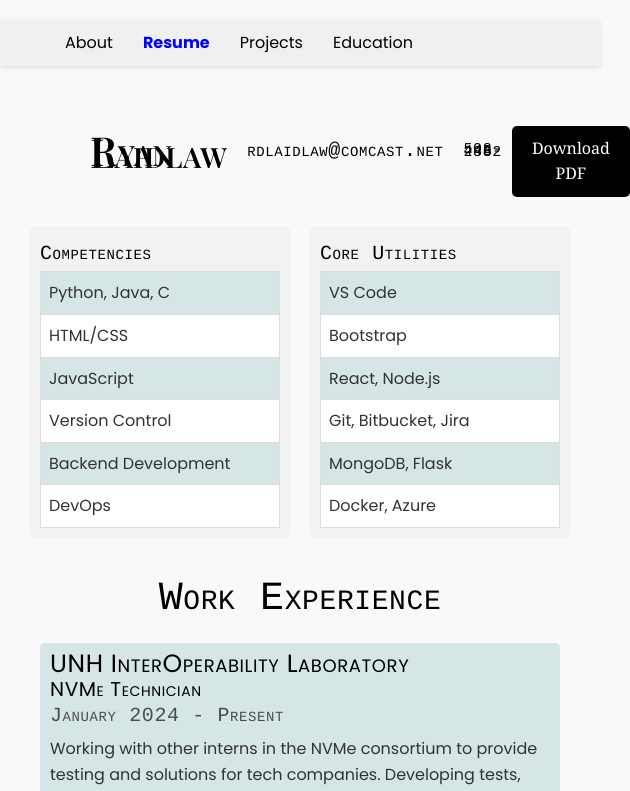
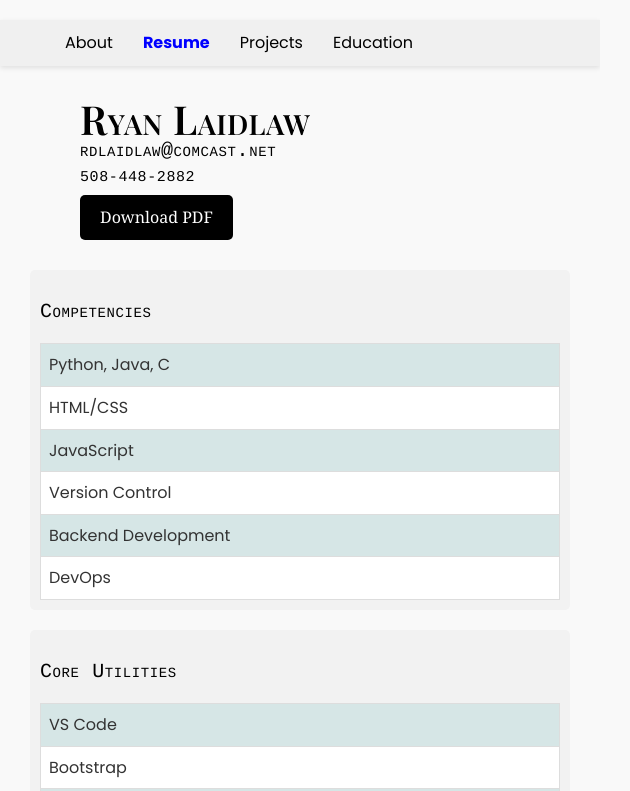
Before and after one commit to RyanLaidlaw/PersonalSite, a React (Create React App) app: page /#/resume in a window 600 px wide. Shown: the top 791 px of the page, 630 px wide, since content can reach past the window. Built offline with nearby package versions, Linux system fonts and the light colour scheme; a web font is replaced by a local one.

Commit message:
smaller screens for resume

```diff
--- a/src/css/Resume.css
+++ b/src/css/Resume.css
@@ -56,9 +56,15 @@ h3 {
   flex-direction: column;
 }
 
-@media (min-width: 600px) {
+@media (max-width: 600px) {
   .contact-info {
-    flex-direction: row;
+    flex-direction: column;
+    align-items: flex-start;
+    width: 100%;
+  }
+
+  .contact-info h1, .contact-info h2, .contact-info h3 {
+    word-wrap: break-word;
   }
 }
 
@@ -166,37 +172,42 @@ h3 {
 @media screen and (max-width: 600px) {
   h1 {
     font-size: 40px;
-    line-height: 2px;
+    line-height: 15px;
   }
 
   h2 {
     font-size: 20px;
-    line-height: 1.5px;
+    line-height: 30px;
   }
 
   h3 {
     font-size: 15px;
-    line-height: 1.2px;
+    line-height: 4px;
   }
 
   .contact-info {
     display: flex;
     flex-direction: column;
     align-items: flex-start;
+    width: 100%;
   }
 
   .contact-info > * {
     margin: 5px 0;
+    word-wrap: break-word;
   }
 
-  @media (min-width: 600px) {
-    .contact-info {
-      flex-direction: row;
-      align-items: center;
-    }
+  .contact {
+    flex-direction: column;
+    align-items: flex-start;
+  }
 
-    .contact-info > * {
-      margin: 0 10px;
-    }
+  .download-button {
+    margin-top: 10px;
+    align-self: flex-start;
+  }
+
+  .tables {
+    flex-direction: column;
   }
 }
```
